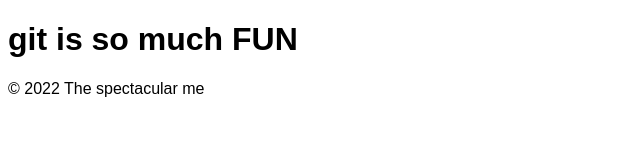
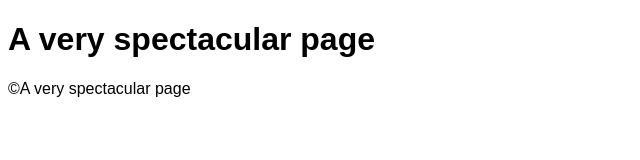
Before and after one commit to theCoupler/git-branching, a plain HTML site: page index.html in a window 1280 px wide. Shown: the whole page, without its empty margins (0-640 px from the left). Drawn offline with Linux system fonts and the light colour scheme.

Commit message:
changing the title to what the Boss wanted

```diff
--- a/index.html
+++ b/index.html
@@ -8,8 +8,8 @@
     <link rel="stylesheet" href="style.css" />
   </head>
   <body>
-    <h1>git is so much FUN</h1>
+    <h1>A very spectacular page</h1>
 
-    <footer>&copy; 2022 The spectacular me</footer>
+    <footer>&copy;A very spectacular page</footer>
   </body>
 </html>
```
